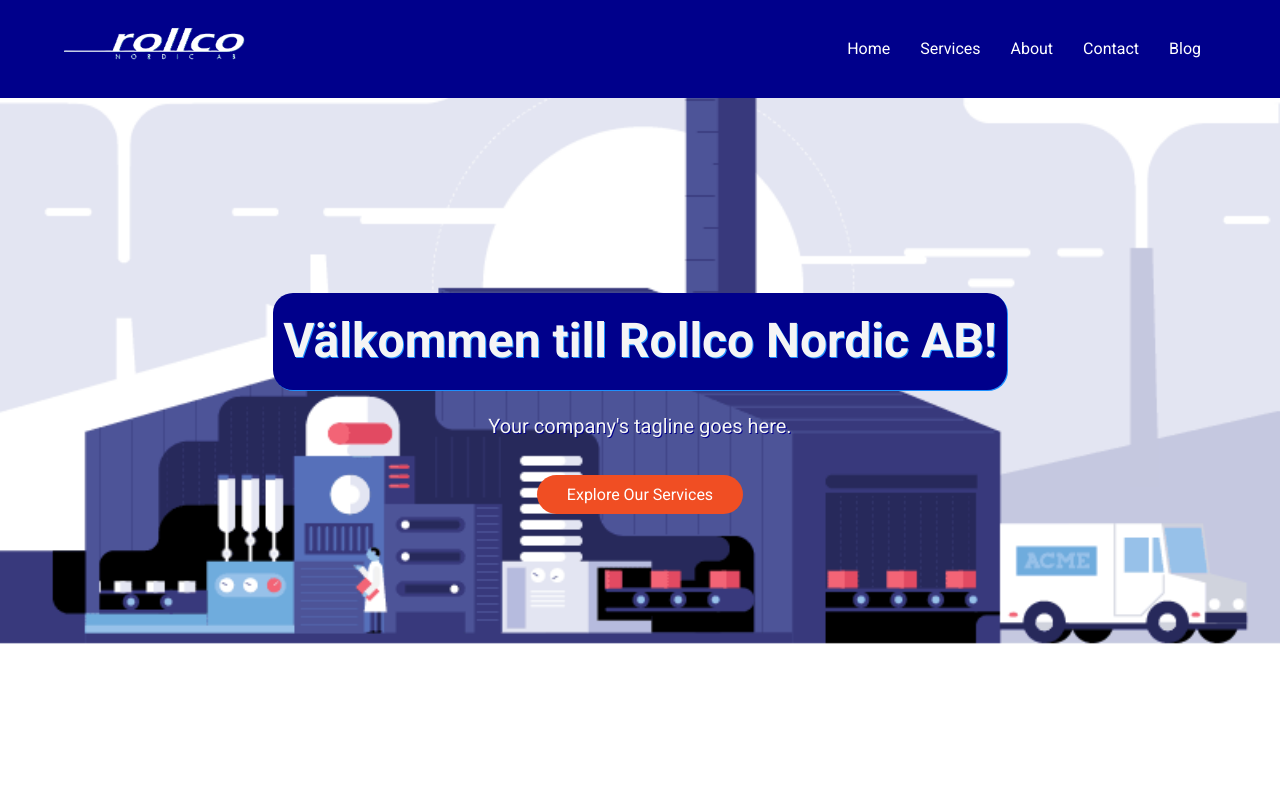
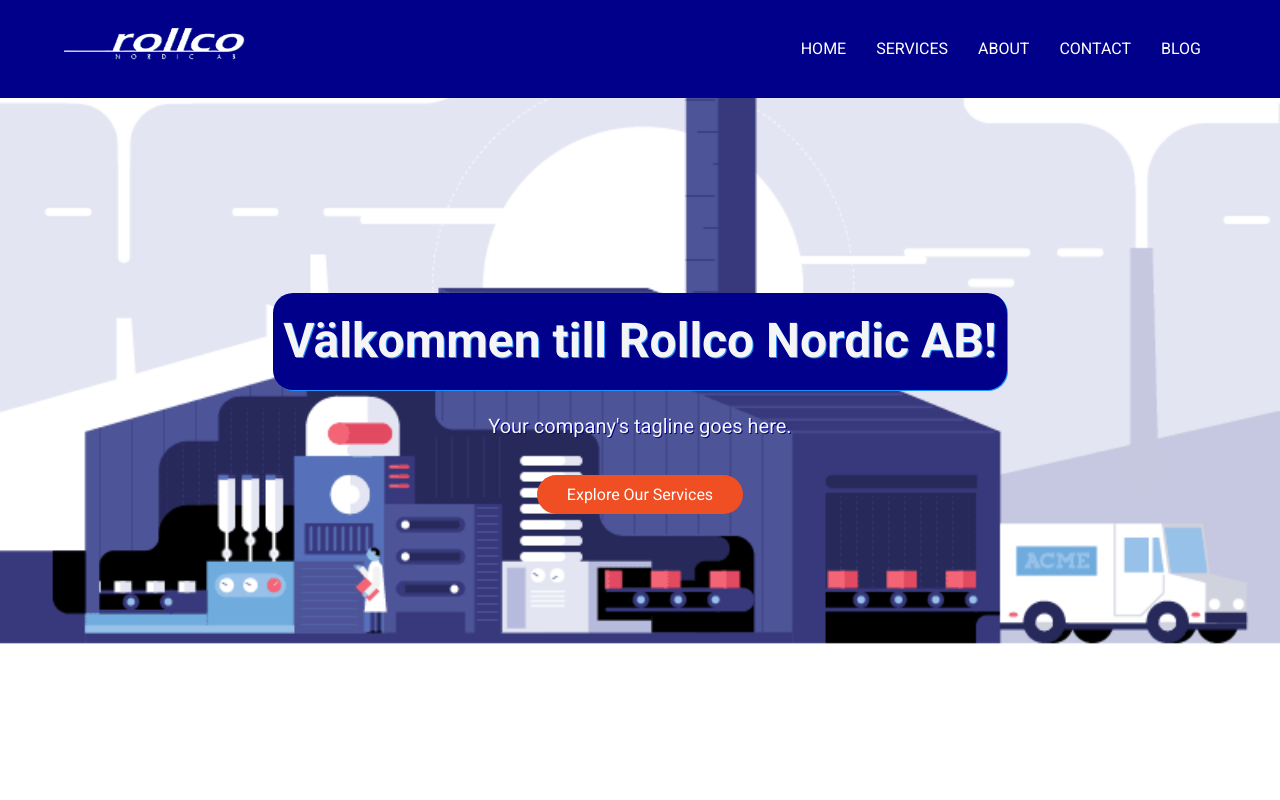
Before and after one commit to yousefSE22/RollcoWebsite, a website built with Vite: page src/index.html in a window 1280 px wide. Shown: the top 800 px of the page. Built offline with nearby package versions, Linux system fonts and the light colour scheme.

Commit message:
changed navbar

```diff
--- a/src/index.html
+++ b/src/index.html
@@ -17,11 +17,11 @@
         <img src="./assets/img/RollcoLogo1.png" id="RollcoLogo" alt="Rollco">
       </div>
       <ul class="nav-links">
-        <li><a href="#home">Home</a></li>
-        <li><a href="#services">Services</a></li>
-        <li><a href="#about">About</a></li>
-        <li><a href="#contact">Contact</a></li>
-        <li><a href="#Blog">Blog</a></li>
+        <li><a href="#home">HOME</a></li>
+        <li><a href="#services">SERVICES</a></li>
+        <li><a href="#about">ABOUT</a></li>
+        <li><a href="#contact">CONTACT</a></li>
+        <li><a href="#Blog">BLOG</a></li>
       </ul>
       <div class="burger">
         <div class="line1"></div>
```
